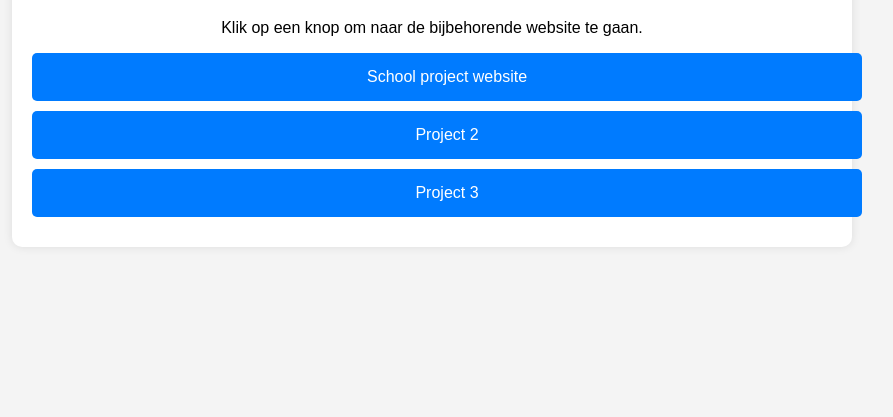
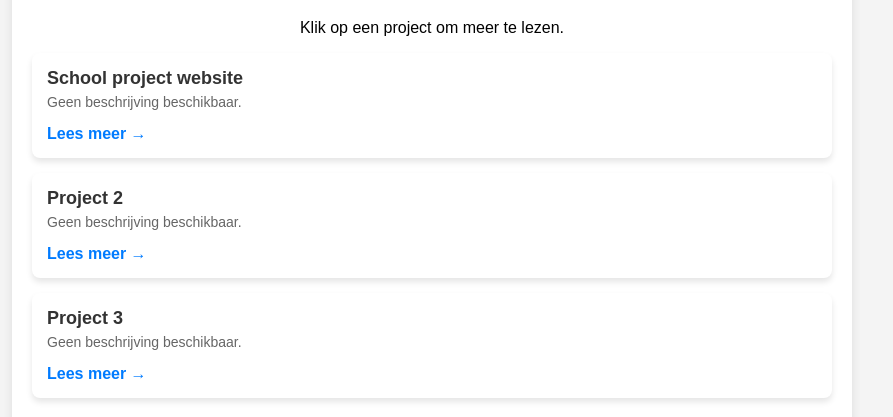
Before and after one commit to Roschool/roschool.github.io, a plain HTML site: page index.html in a window 1280 px wide. Shown: the part 109-526 px from the top of the page, without its empty margins (208-1101 px from the left). Drawn offline with Linux system fonts and the light colour scheme.

Commit message:
Update index.html

```diff
--- a/index.html
+++ b/index.html
@@ -19,19 +19,36 @@
             border-radius: 10px;
             box-shadow: 0px 0px 10px rgba(0, 0, 0, 0.1);
         }
-        .repo-btn {
-            display: block;
-            width: 100%;
+        .repo-card {
+            display: flex;
+            flex-direction: column;
+            align-items: flex-start;
+            background: white;
+            margin: 15px 0;
             padding: 15px;
-            margin: 10px 0;
-            background: #007bff;
-            color: white;
+            border-radius: 8px;
+            box-shadow: 0 4px 6px rgba(0, 0, 0, 0.1);
+            transition: transform 0.3s;
+            text-align: left;
+        }
+        .repo-card:hover {
+            transform: scale(1.03);
+        }
+        .repo-title {
+            font-size: 18px;
+            font-weight: bold;
+            color: #333;
+        }
+        .repo-description {
+            font-size: 14px;
+            color: #666;
+            margin: 5px 0;
+        }
+        .repo-link {
             text-decoration: none;
-            border-radius: 5px;
-            transition: 0.3s;
-        }
-        .repo-btn:hover {
-            background: #0056b3;
+            color: #007bff;
+            font-weight: bold;
+            margin-top: 10px;
         }
     </style>
     <script src="repos.js" defer></script>
@@ -41,12 +58,27 @@
 
             if (typeof repos !== "undefined" && Array.isArray(repos)) {
                 repos.forEach(repo => {
-                    const btn = document.createElement("a");
-                    btn.className = "repo-btn";
-                    btn.href = repo.url;
-                    btn.textContent = repo.name;
-                    btn.target = "_blank";
-                    container.appendChild(btn);
+                    const card = document.createElement("div");
+                    card.className = "repo-card";
+
+                    const title = document.createElement("div");
+                    title.className = "repo-title";
+                    title.textContent = repo.name;
+
+                    const description = document.createElement("div");
+                    description.className = "repo-description";
+                    description.textContent = repo.description || "Geen beschrijving beschikbaar.";
+
+                    const link = document.createElement("a");
+                    link.className = "repo-link";
+                    link.href = repo.url;
+                    link.textContent = "Lees meer →";
+                    link.target = "_blank";
+
+                    card.appendChild(title);
+                    card.appendChild(description);
+                    card.appendChild(link);
+                    container.appendChild(card);
                 });
             } else {
                 container.innerHTML = "<p>Geen repositories gevonden.</p>";
@@ -57,7 +89,7 @@
 <body>
     <div class="container">
         <h1>Welkom op mijn GitHub Pagina</h1>
-        <p>Klik op een knop om naar de bijbehorende website te gaan.</p>
+        <p>Klik op een project om meer te lezen.</p>
         <div id="repo-container"></div>
     </div>
 </body>
```
